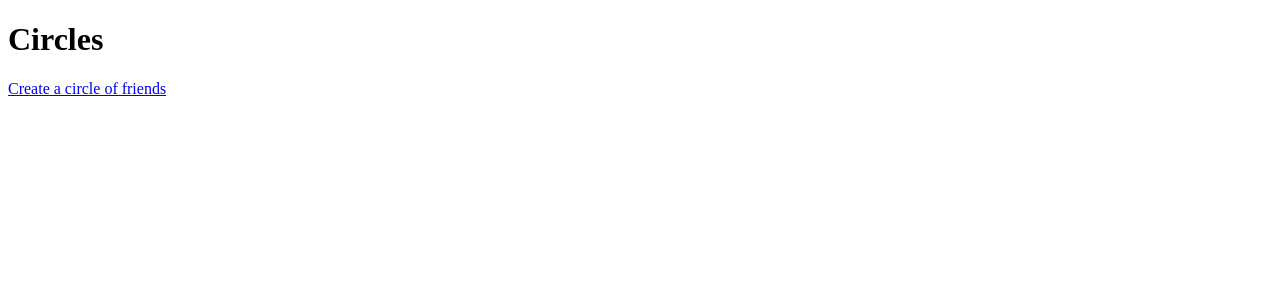
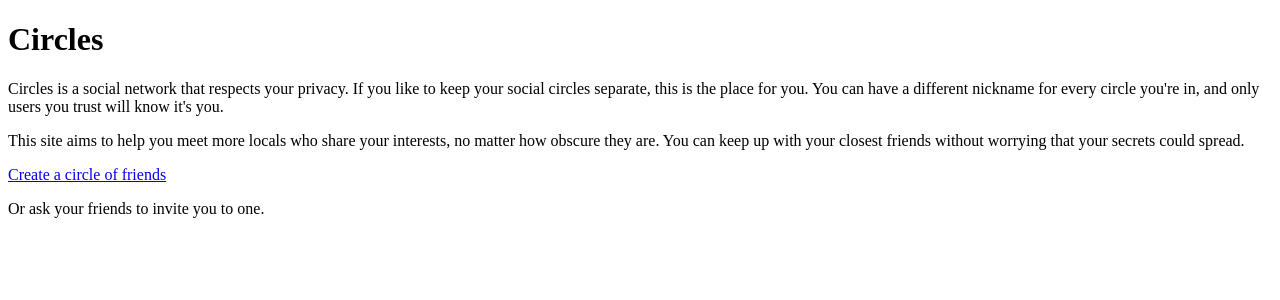
Before and after one commit to nickretallack/Circles, a Python web app: template templates/front.html in a window 1280 px wide. Shown: the top 300 px of the page. Run offline with Jinja, Linux system fonts and the light colour scheme; the template is opened without the code that fills it, so the values that code supplies are empty.

Commit message:
lists your circles on the front page

```diff
--- a/templates/front.html
+++ b/templates/front.html
@@ -2,6 +2,18 @@
 
 {% block content %}
 <h1>Circles</h1>
+<p>Circles is a social network that respects your privacy.  If you like to keep your social circles separate, this is the place for you.  You can have a different nickname for every circle you're in, and only users you trust will know it's you.</p>
+
+<p>This site aims to help you meet more locals who share your interests, no matter how obscure they are.  You can keep up with your closest friends without worrying that your secrets could spread.</p>
+
 <a href="{{url_for('new_circle')}}">Create a circle of friends</a>
 
+{% if your_circles.count() %}
+<h2>Your Circles</h2>
+<ul>{% for circle in your_circles %}
+<li><a href="{{circle.url}} ">{{ circle.name }}</a>
+{% endfor %}</ul>
+{% else %}
+<p>Or ask your friends to invite you to one.</p>
+{% endif %}
 {% endblock %}
```
Also changed, not shown: main.py (+7 -2 lines).
